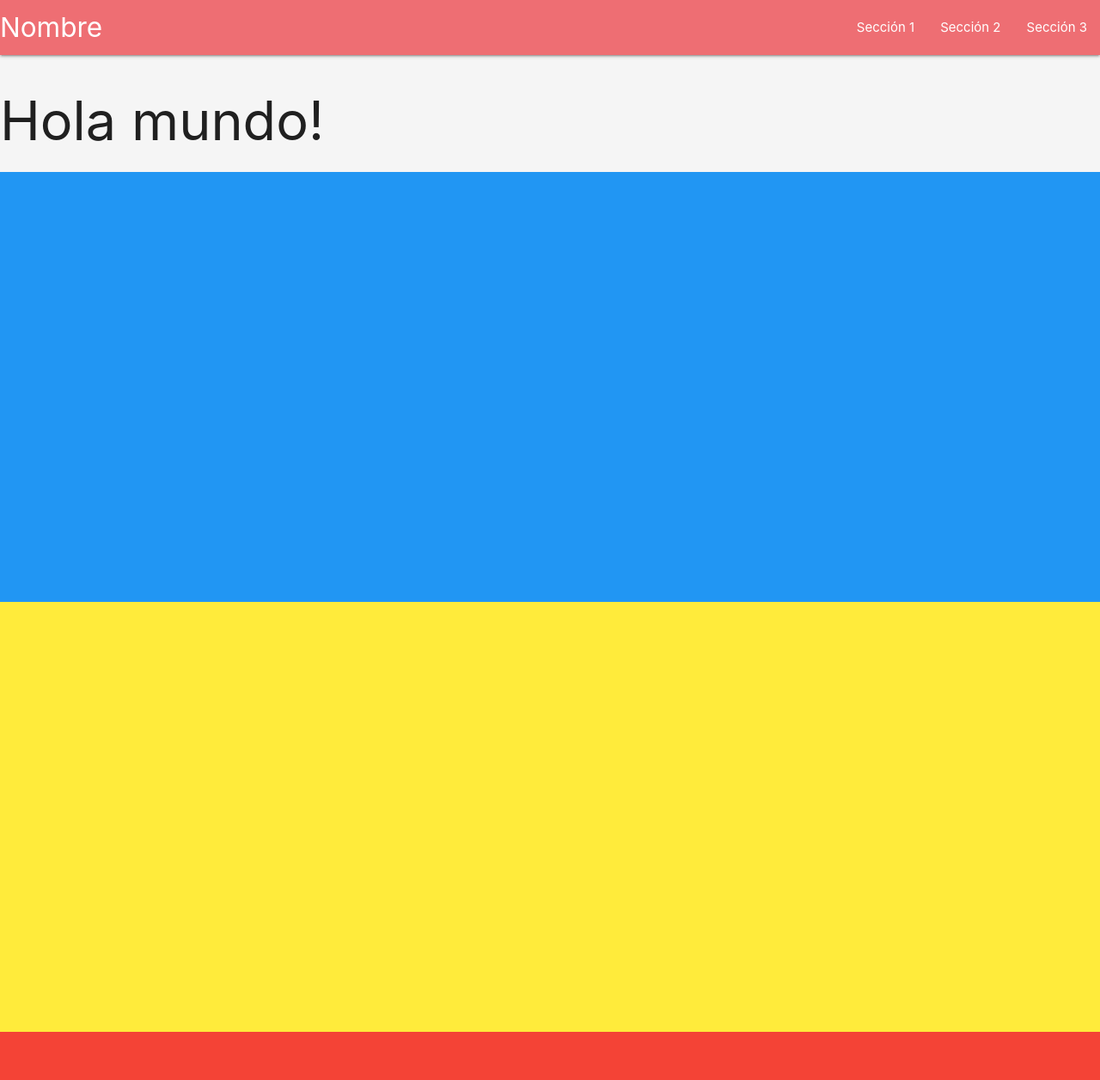
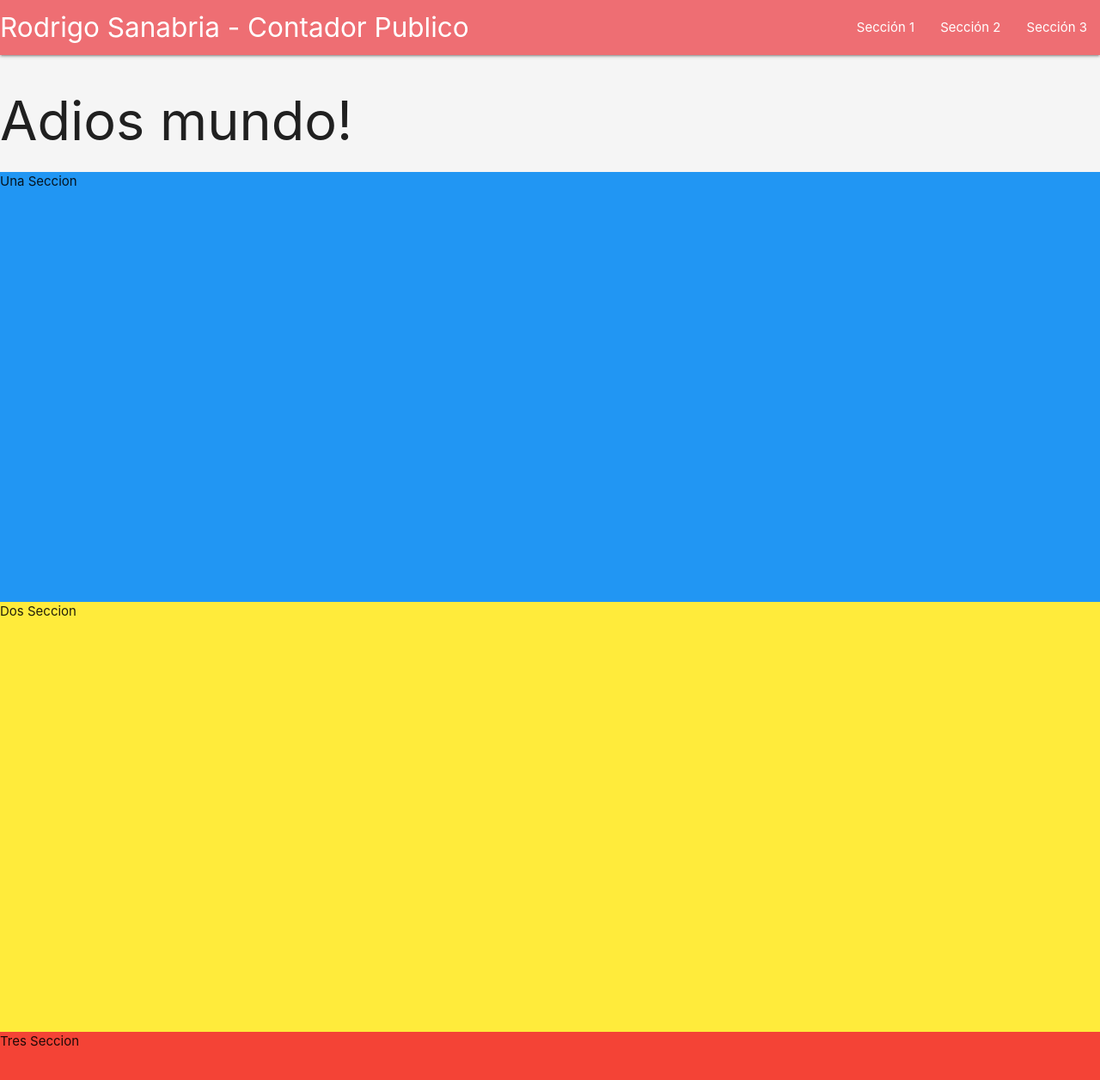
Before and after one commit to rsanabria/rsanabria.github.io, a plain HTML site: page index.html in a window 1280 px wide. Shown: the whole page at 86% size. Drawn offline with nearby package versions, Linux system fonts and the light colour scheme.

Commit message:
Comentarios Commit

```diff
--- a/index.html
+++ b/index.html
@@ -19,7 +19,7 @@
     <div class="navbar-fixed">
         <nav>
             <div class="nav-wrapper">
-                <a href="#" class="brand-logo">Nombre</a>
+                <a href="#" class="brand-logo">Rodrigo Sanabria - Contador Publico</a>
                 <ul id="nav-mobile" class="right hide-on-med-and-down">
                     <li><a href="#seccion1">Sección 1</a></li>
                     <li><a href="#seccion2">Sección 2</a></li>
@@ -28,10 +28,10 @@
             </div>
         </nav>
     </div>
-    <h1>Hola mundo!</h1>
-    <div id="seccion1" class="seccion blue"></div>
-    <div id="seccion2" class="seccion yellow"></div>
-    <div id="seccion3" class="seccion red"></div>
+    <h1>Adios mundo!</h1>
+    <div id="seccion1" class="seccion blue">Una Seccion</div>
+    <div id="seccion2" class="seccion yellow">Dos Seccion</div>
+    <div id="seccion3" class="seccion red">Tres Seccion</div>
 
 </body>
 
```
